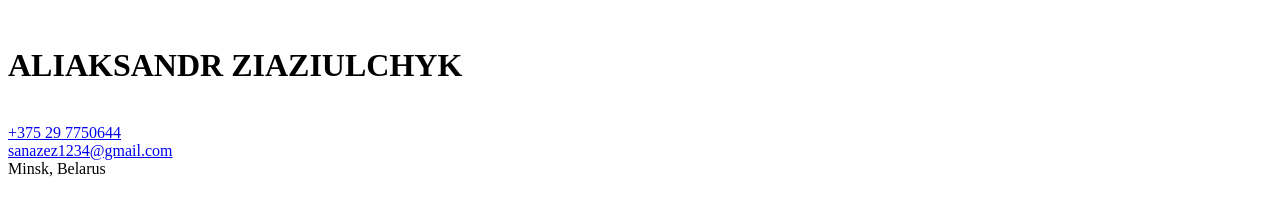
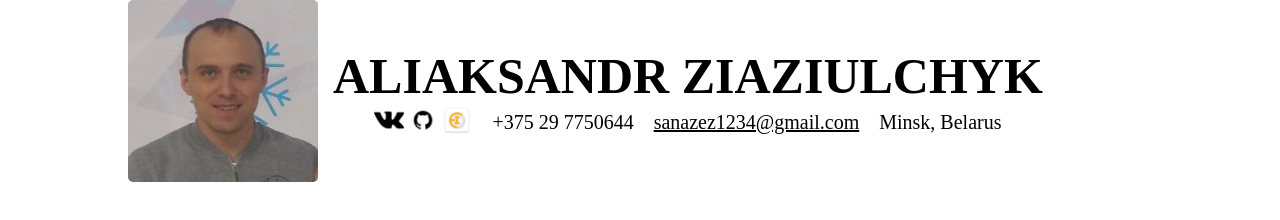
Before and after one commit to sanazez/rsschool-cv, a plain HTML site: page index.html in a window 1280 px wide. Drawn offline with Linux system fonts and the light colour scheme; the site is published under a folder, as on GitHub Pages, so addresses that start at the root find nothing.

Commit message:
fix: update link img

```diff
--- a/index.html
+++ b/index.html
@@ -6,14 +6,14 @@
     <meta name="viewport" content="width=device-width, initial-scale=1.0">
     <meta http-equiv="X-UA-Compatible" content="ie=edge">
     <title>My Portfolio</title>
-    <link rel="stylesheet" href="/style.css">
+    <link rel="stylesheet" href="style.css">
 </head>
 
 <body>
     <header>
         <div class="container-header">
             <div class="block-photo">
-                <img class="my-photo" src="/my-photo.jpg" alt="">
+                <img class="my-photo" src="my-photo.jpg" alt="">
             </div>
             <div class="contact">
                 <div>
@@ -23,9 +23,9 @@
                 </div>
                 <div class="block-contact">
                     <div class="social mg-rg">
-                        <a href="https://vk.com/id27914491" target="_blank"><img src="/vk.com_13326.png" alt=""></a>
-                        <a href="https://github.com/sanazez" target="_blank"><img src="/icon-git.png" alt=""></a>
-                        <a href="https://freelancehunt.com/freelancer/zezal.html" target="_blank"><img src="/icon-freelancehunt.png" alt=""></a>
+                        <a href="https://vk.com/id27914491" target="_blank"><img src="vk.com_13326.png" alt=""></a>
+                        <a href="https://github.com/sanazez" target="_blank"><img src="icon-git.png" alt=""></a>
+                        <a href="https://freelancehunt.com/freelancer/zezal.html" target="_blank"><img src="icon-freelancehunt.png" alt=""></a>
                     </div>
                     <div class="phone font-header mg-rg"><a href="tel:+375297750644">+375 29 7750644</a></div>
                     <div class="email font-header mg-rg">
```
